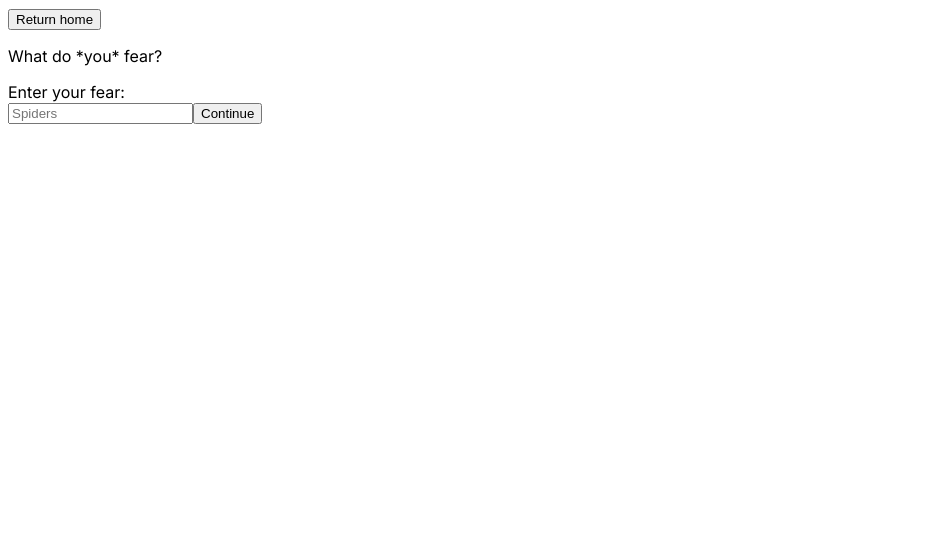
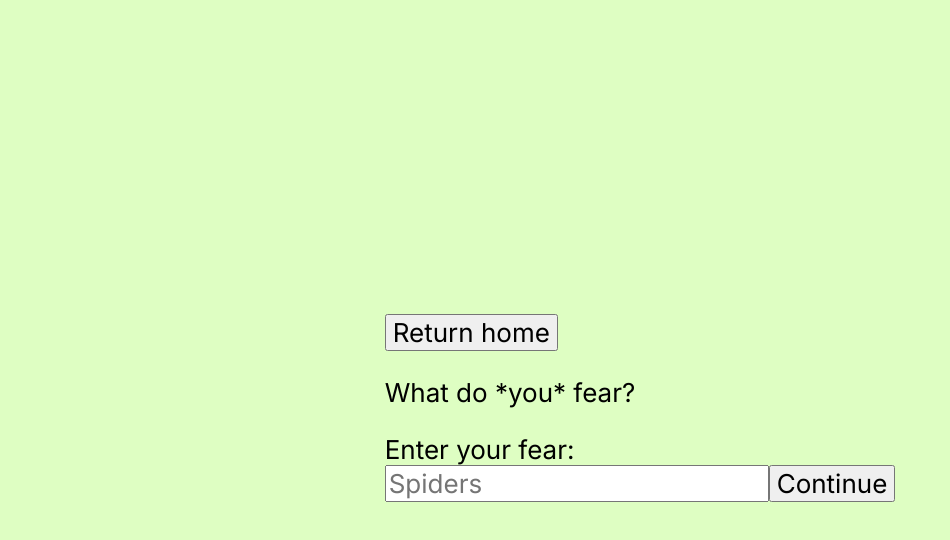
Before and after one commit to onmyraedar/fearnot, a Next.js app: page / in a window 1280 px wide. Shown: the top 540 px of the page, without its empty margins (0-950 px from the left). Built offline with nearby package versions, Linux system fonts and the light colour scheme; no server answers.

Commit message:
Add global styles to body

```diff
--- a/app/globals.css
+++ b/app/globals.css
@@ -25,3 +25,19 @@
     )
     rgb(var(--background-start-rgb));
 } */
+
+body {
+  background-color: #defec2;
+  min-height: 100vh;
+  display: flex;
+  flex-direction: column;
+  align-items: center;
+  justify-content: center;
+  font-size: calc(10px + 2vmin);
+  color: black;
+}
+
+button, input {
+  font-family: inherit;
+  font-size: calc(10px + 2vmin);
+}
```
